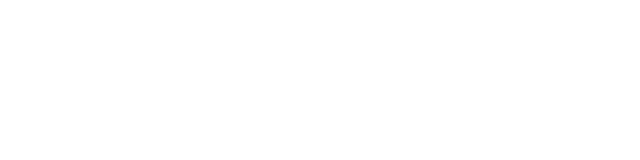
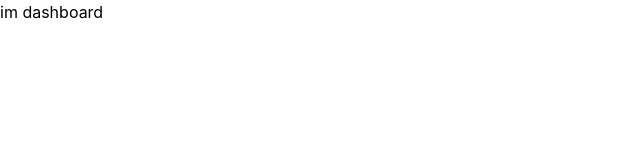
Before and after one commit to hunain-tariq/CashCompass, a React (Vite) app in the folder client/: page /dashboard in a window 1280 px wide. Before the commit this address had no page. Shown: the top 160 px of the page, without its empty margins (0-640 px from the left). Built offline with nearby package versions, Linux system fonts and the light colour scheme.

Commit message:
dashboard

```diff
--- a/client/src/App.jsx
+++ b/client/src/App.jsx
@@ -3,6 +3,7 @@
 import Landing from './pages/Landing'
 import Login from './pages/Login'
 import Signup from './pages/Signup'
+import Dashboard from './pages/Dashboard'
 
 const App = () => {
   return (
@@ -11,6 +12,7 @@
         <Route path='/' element={<Landing />} />
         <Route path='/login' element={<Login />} />
         <Route path='/signup' element={<Signup />} />
+        <Route path='/dashboard' element={<Dashboard />} />
     </Routes>
 
     </>
--- /dev/null
+++ b/client/src/pages/Dashboard.jsx
@@ -0,0 +1,14 @@
+import React from 'react'
+
+const Dashboard = () => {
+  return (
+    <>
+    <div>
+        im dashboard
+    </div>
+
+    </>
+  )
+}
+
+export default Dashboard
```
